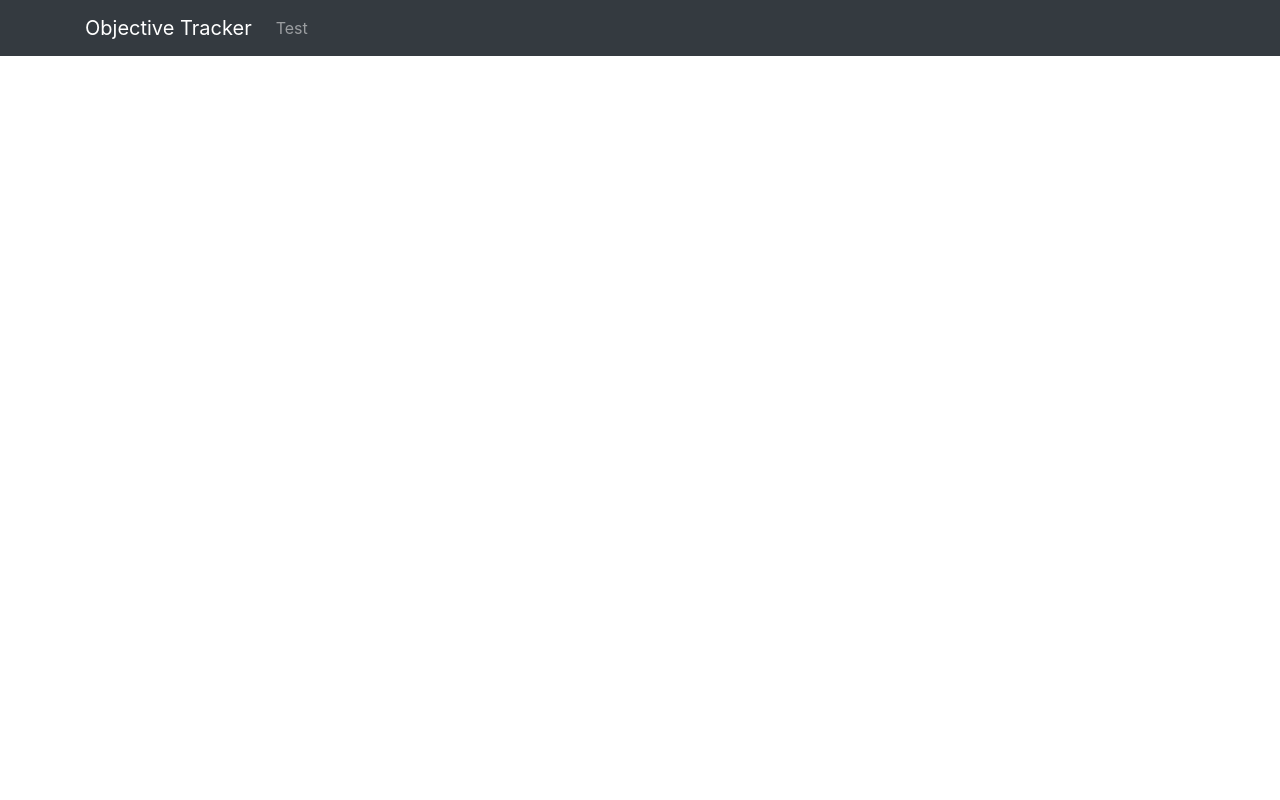
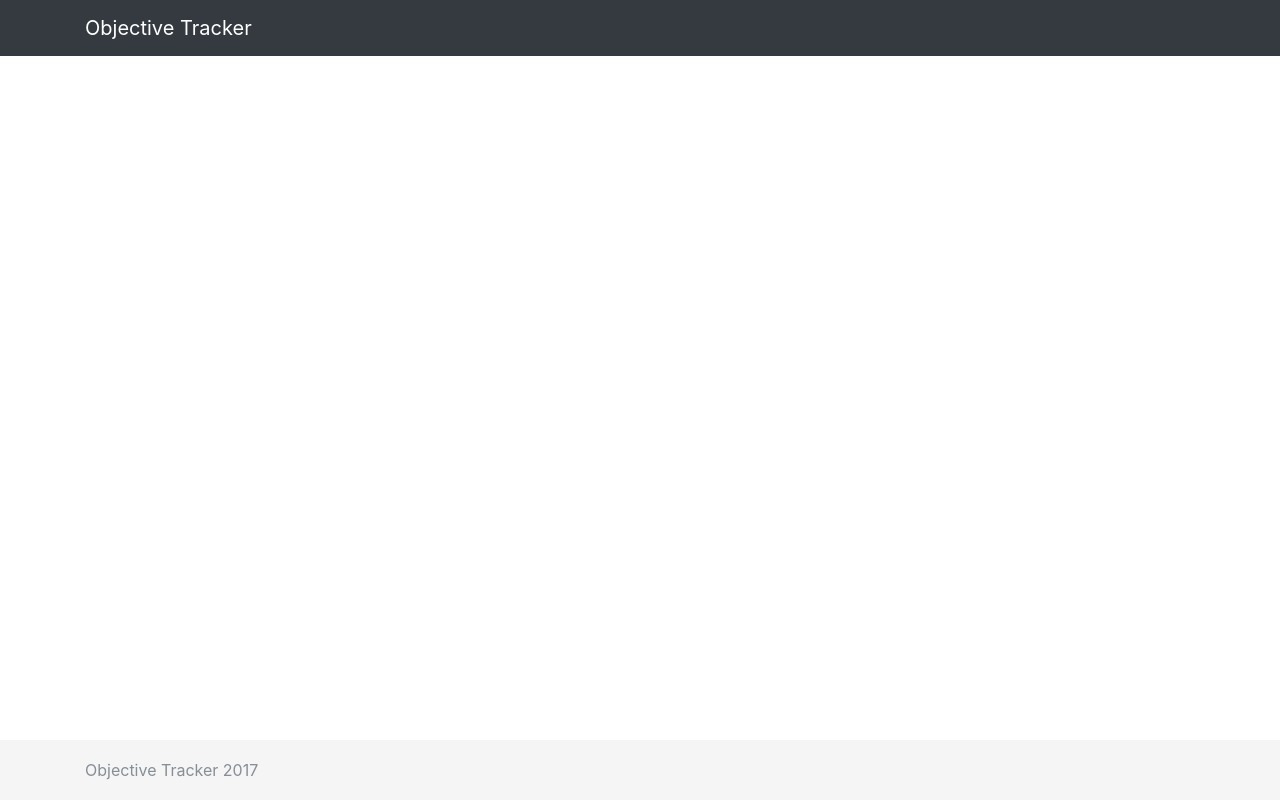
Before and after one commit to OffTheMark/objective-tracker, a Django app: page /tracker/ in a window 1280 px wide. Run offline with Django 3.2, Linux system fonts and the light colour scheme; some libraries are stand-ins or nearby versions.

Commit message:
Refactor base template view and split it into smaller sections

```diff
--- /dev/null
+++ b/tracker/static/tracker/css/base.css
@@ -0,0 +1,20 @@
+/* Sticky footer */
+
+body {
+    margin-bottom: 60px;
+}
+
+.footer {
+    position: absolute;
+    bottom: 0;
+    width: 100%;
+    height: 60px;
+    line-height: 60px;
+    background-color: #f5f5f5;
+}
+
+/* Body relative to sticky footer */
+
+body > .container {
+    padding: 60px 0 0;
+}
--- a/tracker/templates/tracker/base.html
+++ b/tracker/templates/tracker/base.html
@@ -9,12 +9,20 @@
 
         <link rel="stylesheet" type="text/css" href="{% static 'tracker/bootstrap/css/bootstrap.min.css' %}" />
         <link rel="stylesheet" type="text/css" href="{% static 'tracker/css/base.css' %}" />
+        {% block template_css %}{% endblock %}
     </head>
     <body>
-        {% block template_content %}{% endblock %}
+        {% include "tracker/navbar.html" %}
+
+        <div class="container">
+            {% block template_content %}{% endblock %}
+        </div>
+
+        {% include "tracker/footer.html" %}
 
         <script src="{% static 'tracker/jquery/js/jquery.slim.min.js' %}"></script>
         <script src="https://cdnjs.cloudflare.com/ajax/libs/popper.js/1.11.0/umd/popper.min.js"  integrity="sha384-b/U6ypiBEHpOf/4+1nzFpr53nxSS+GLCkfwBdFNTxtclqqenISfwAzpKaMNFNmj4" crossorigin="anonymous"></script>
         <script src="{% static 'tracker/bootstrap/js/bootstrap.min.js' %}"></script>
+        {% block template_js %}{% endblock %}
     </body>
 </html>
--- /dev/null
+++ b/tracker/templates/tracker/footer.html
@@ -0,0 +1,7 @@
+<footer class="footer">
+    <div class="container">
+        <span class="text-muted">
+            Objective Tracker 2017
+        </span>
+    </div>
+</footer>
--- a/tracker/templates/tracker/index.html
+++ b/tracker/templates/tracker/index.html
@@ -1,9 +1,11 @@
 {% extends "tracker/base.html" %}
 
 {% block template_content %}
-     {% include "tracker/navbar.html" %}
+    <div class="container">
+        <div class="row justify-content-center">
+            <div class="col-md-6 col-sm-8 col-10">
 
-    <div class="container">
-    {% block page_content %}{% endblock %}
+            </div>
+        </div>
     </div>
 {% endblock %}
--- a/tracker/templates/tracker/navbar.html
+++ b/tracker/templates/tracker/navbar.html
@@ -4,13 +4,15 @@
 
         <button class="navbar-toggler" type="button" data-toggle="collapse" data-target="#trackerDefault" aria-controls="trackerDefault" aria-expanded="false" aria-label="Toggle navigation">
             <span class="navbar-toggler-icon"></span>
-          </button>
+        </button>
 
         <div class="collapse navbar-collapse" id="trackerDefault">
             <ul class="navbar-nav">
-                <li class="nav-item">
-                    <a class="nav-link" href="#">Test</a>
-                </li>
+{#                <li class="nav-item">#}
+{#                    <a class="nav-link" href="#">#}
+{#                        Time entry#}
+{#                    </a>#}
+{#                </li>#}
             </ul>
         </div>
     </div>
```
